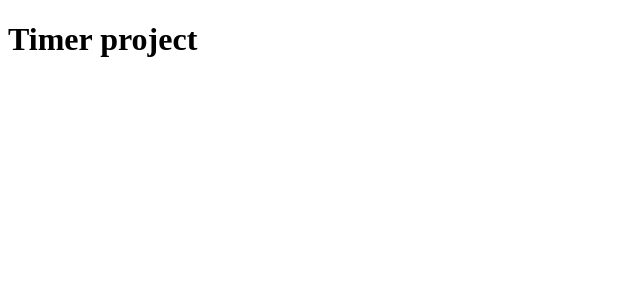
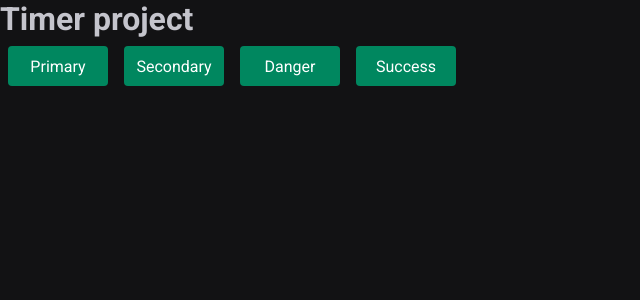
Before and after one commit to ivanseibel/timer, a React (Vite) app: page / in a window 1280 px wide. Shown: the top 300 px of the page, without its empty margins (0-640 px from the left). Built offline with nearby package versions, Linux system fonts and the light colour scheme.

Commit message:
testing new settings

```diff
--- a/src/App.tsx
+++ b/src/App.tsx
@@ -1,11 +1,22 @@
-import { useState } from 'react'
+import { Button } from './components/Button'
+import { ThemeProvider } from 'styled-components'
+import { defaultTheme } from './styles/themes/default'
+import { GlobalStyle } from './styles/global'
 
 export function App() {
-  const [count, setCount] = useState(0)
+  return (
+    <ThemeProvider theme={defaultTheme}>
+      <h1>Timer project</h1>
 
-  return (
-    <div className="App">
-      <h1>Timer project</h1>
-    </div>
+      <Button variant={'primary'}>Primary</Button>
+
+      <Button variant={'secondary'}>Secondary</Button>
+
+      <Button variant={'danger'}>Danger</Button>
+
+      <Button variant={'success'}>Success</Button>
+
+      <GlobalStyle />
+    </ThemeProvider>
   )
 }
--- /dev/null
+++ b/src/components/Button.styles.ts
@@ -0,0 +1,25 @@
+import styled from 'styled-components'
+
+export type ButtonVariants = 'primary' | 'secondary' | 'danger' | 'success'
+
+interface ButtonProps {
+  variant: ButtonVariants
+}
+
+// const variants = {
+//   primary: '#007bff',
+//   secondary: '#6c757d',
+//   danger: '#dc3545',
+//   success: '#28a745',
+// }
+
+export const ButtonContainer = styled.button<ButtonProps>`
+  width: 100px;
+  height: 40px;
+  border-radius: 4px;
+  border: 0;
+  margin: 8px;
+
+  background-color: ${(props) => props.theme['green-500']};
+  color: ${(props) => props.theme.white};
+`
--- /dev/null
+++ b/src/components/Button.tsx
@@ -0,0 +1,11 @@
+import { ReactNode } from 'react'
+import { ButtonContainer, ButtonVariants } from './Button.styles'
+
+interface ButtonProps {
+  children: ReactNode
+  variant?: ButtonVariants
+}
+
+export function Button({ children, variant = 'primary' }: ButtonProps) {
+  return <ButtonContainer variant={variant}>{children}</ButtonContainer>
+}
```
